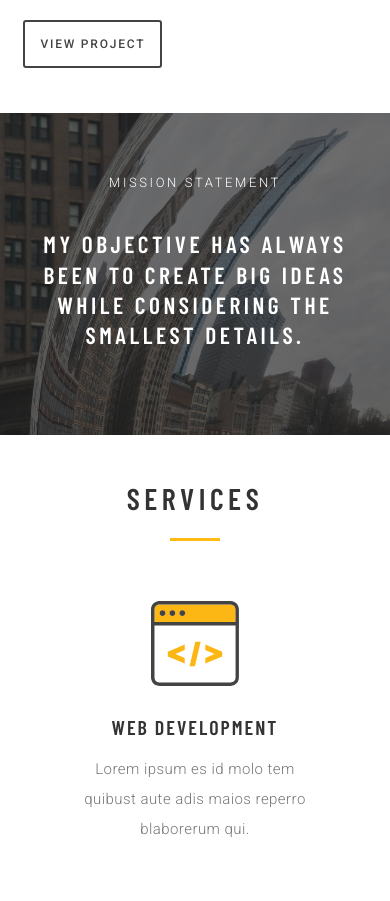
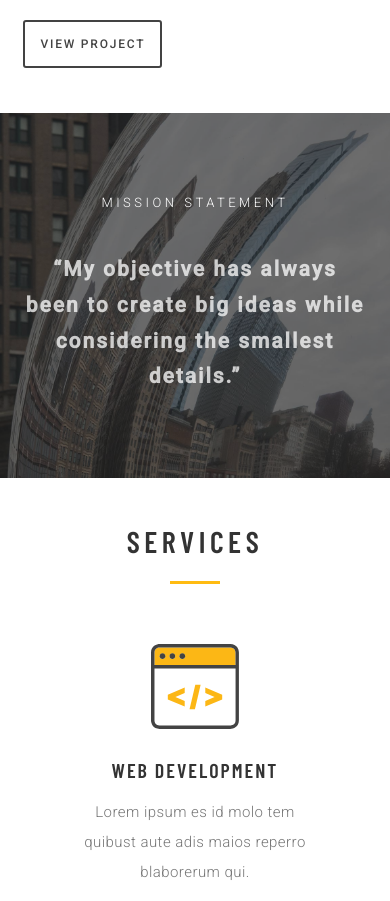
Before and after one commit to mattrdiamond/md-portfolio, a website built with webpack: page src/index.html in a window 390 px wide. Shown: the part 3541-4442 px from the top of the page. Built offline with nearby package versions, Linux system fonts and the light colour scheme.

Commit message:
Update mission section

```diff
--- a/package.json
+++ b/package.json
@@ -1,6 +1,8 @@
 {
   "name": "md-portfolio",
   "version": "1.0.0",
+  "private": true,
+  "homepage": "https://mattrdiamond.github.io/md-portfolio/",
   "description": "Matt Diamond Developer/Designer portfolio",
   "scripts": {
     "build": "NODE_ENV=production webpack --config webpack/webpack.config.prod.js  --colors",
--- a/src/index.html
+++ b/src/index.html
@@ -218,8 +218,8 @@
           <div class="content-inner-wrapper">
             <h4 class="mission-title">Mission Statement</h4>
             <h5 class="mission-text">
-              My objective has always been to create big ideas while considering
-              the smallest details.
+              &#8220My objective has always been to create big ideas while considering
+              the smallest details.&#8221
             </h5>
           </div>
         </div>
--- /dev/null
+++ b/src/styles/_0_variables.scss
@@ -0,0 +1,2 @@
+$display: "Barlow Condensed", sans-serif;
+$body: "Roboto", sans-serif;
--- a/src/styles/_10_responsive.scss
+++ b/src/styles/_10_responsive.scss
@@ -1,4 +1,4 @@
-@media only screen and (min-width: 1600px) {
+@media (min-width: 1600px) {
   .nav-links {
     font-size: 17px;
   }
@@ -8,13 +8,7 @@
   }
 }
 
-@media only screen and (min-width: 1200px) {
-  .mission-text {
-    font-size: 3em;
-  }
-}
-
-@media only screen and (min-width: 900px) {
+@media (min-width: 900px) {
   .nav-links {
     font-size: 16px;
     height: 100%;
@@ -53,7 +47,7 @@
   }
 }
 
-@media only screen and (max-width: 1200px) {
+@media (max-width: 1200px) {
   .header-title {
     font-size: 3em;
   }
@@ -62,15 +56,28 @@
   .landing-text.loaded.out .header-text {
     margin: 15px 0 0px;
   }
+
+  .mission-inner {
+    padding: 6.5rem 7%;
+  }
 }
 
-@media only screen and (max-width: 899px) {
+@media (max-width: 920px) {
+  .mission-text {
+    font-size: 1.75rem;
+  }
+}
+
+@media (max-width: 899px) {
   .about,
   #work,
-  .mission-inner,
   #services,
   footer.pad-7 {
     padding: 3rem 6%;
+  }
+
+  .mission-inner {
+    padding: 6rem 6%;
   }
 
   .flex-grid-fourths {
@@ -125,13 +132,18 @@
   }
 }
 
-@media only screen and (max-width: 750px) {
+@media (max-width: 830px) {
+  .mission-title {
+    letter-spacing: 4.5px;
+  }
+
   .mission-text {
-    font-size: 4.5vw;
+    font-size: 1.675rem;
+    letter-spacing: 2.25px;
   }
 }
 
-@media only screen and (min-width: 700px) {
+@media (min-width: 700px) {
   footer {
     .section-title {
       margin-bottom: 0;
@@ -143,7 +155,7 @@
   }
 }
 
-@media only screen and (max-width: 699px) {
+@media (max-width: 699px) {
   footer .section-title {
     margin-bottom: 1em;
   }
@@ -163,7 +175,14 @@
   }
 }
 
-@media only screen and (max-width: 600px) {
+@media (max-width: 689px) {
+  .mission-text {
+    line-height: 1.7;
+    margin: 2.8rem auto 0;
+  }
+}
+
+@media (max-width: 600px) {
   .flex-grid-thirds .col {
     width: 100%;
     margin-top: 4em;
@@ -180,10 +199,6 @@
     &:nth-child(2) {
       margin-top: 4em;
     }
-  }
-
-  .mission-text {
-    font-size: 5.5vw;
   }
 
   .services-item {
@@ -243,9 +258,10 @@
   }
 }
 
-@media only screen and (max-width: 550px) {
+@media (max-width: 550px) {
   .mission-text {
-    font-size: 5.6vw;
+    font-size: 1.5rem;
+    letter-spacing: 2px;
   }
 
   .header-title {
@@ -253,7 +269,22 @@
   }
 }
 
-@media only screen and (max-width: 450px) {
+@media (max-width: 460px) {
+  .mission-title {
+    letter-spacing: 3.5px;
+    font-size: 13px;
+  }
+
+  .mission-text {
+    font-size: 1.4rem;
+  }
+
+  .mission-inner {
+    padding: 5.5rem 6%;
+  }
+}
+
+@media (max-width: 450px) {
   .footer-logo {
     height: 50px;
     width: 50px;
@@ -268,10 +299,6 @@
     font-size: 0.7em;
   }
 
-  .mission-text {
-    font-size: 6vw;
-  }
-
   .header-title {
     font-size: 2.5em;
   }
--- a/src/styles/_3_nav.scss
+++ b/src/styles/_3_nav.scss
@@ -132,7 +132,7 @@
   margin: 0 auto;
   display: flex;
   flex-direction: column;
-  justify-content: space-around;
+  justify-content: space-evenly;
   position: relative;
   height: 100%;
   padding: 0;
--- a/src/styles/_7_mission.scss
+++ b/src/styles/_7_mission.scss
@@ -9,21 +9,27 @@
 .mission-inner {
   background: rgba(67, 67, 67, 0.4);
   color: white;
-  text-transform: uppercase;
   text-align: center;
+  padding-top: 9%;
+  padding-bottom: 9%;
 }
 
 .mission-text {
-  font-family: "Barlow Condensed", sans-serif;
-  font-size: 3.9vw;
+  font-family: $body;
+  font-size: 2rem;
   font-weight: 600;
-  letter-spacing: 0.15em;
-  line-height: 1.3em;
+  letter-spacing: 2.5px;
+  line-height: 1.5;
+  color: rgba(255, 255, 255, 0.75);
+  margin: 3rem auto 0;
+  max-width: 975px;
 }
 
 .mission-title {
-  font-size: 13px;
+  font-size: 14px;
   font-weight: 300;
-  letter-spacing: 0.2em;
-  margin-bottom: 1.5em;
+  text-transform: uppercase;
+  letter-spacing: 5px;
+  margin: 0;
+  transition: font-size 0.3s;
 }
--- a/src/styles/index.scss
+++ b/src/styles/index.scss
@@ -1,3 +1,4 @@
+@import "./_0_variables";
 @import "./_1_base";
 @import "./_2_layout";
 @import "./_3_nav";
```
